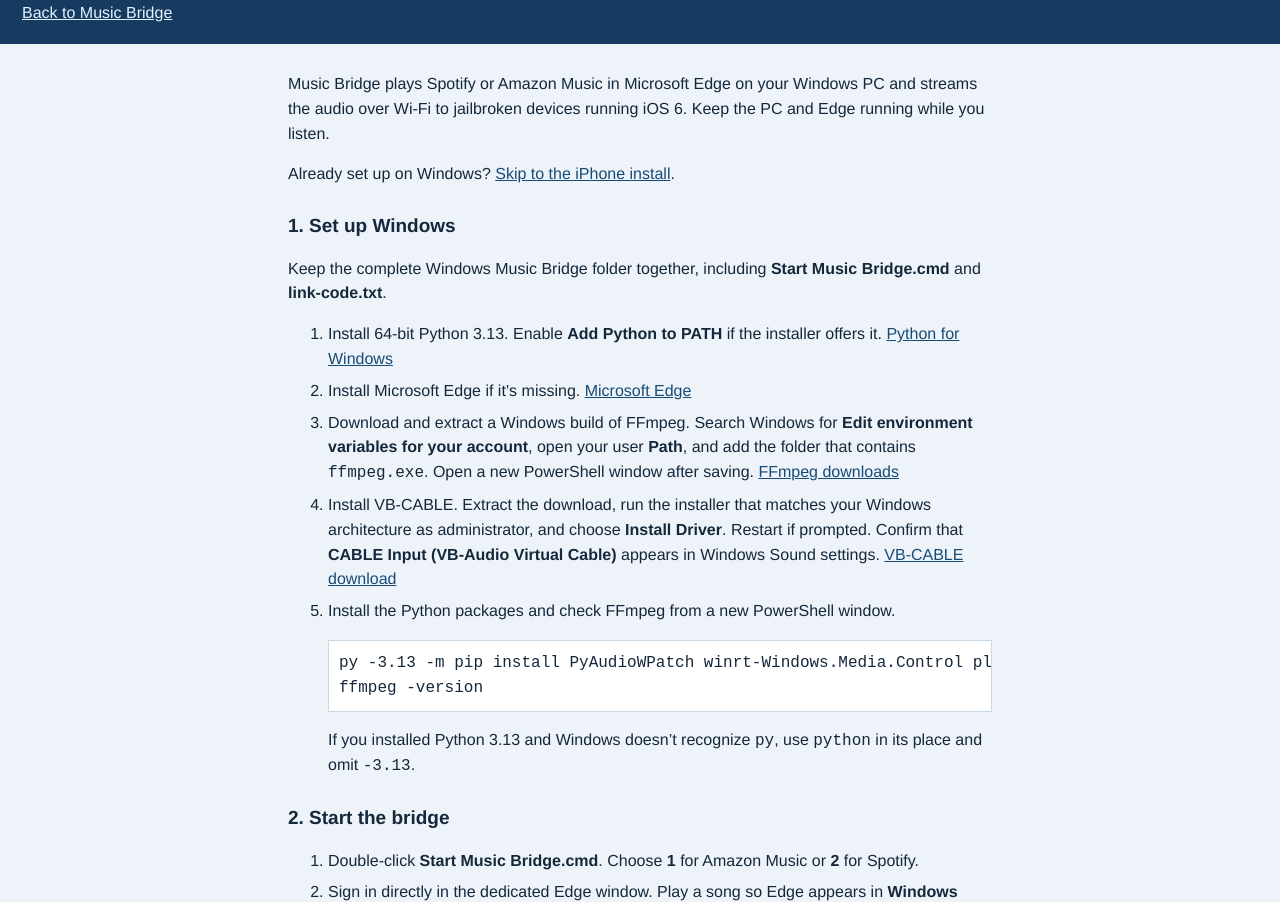
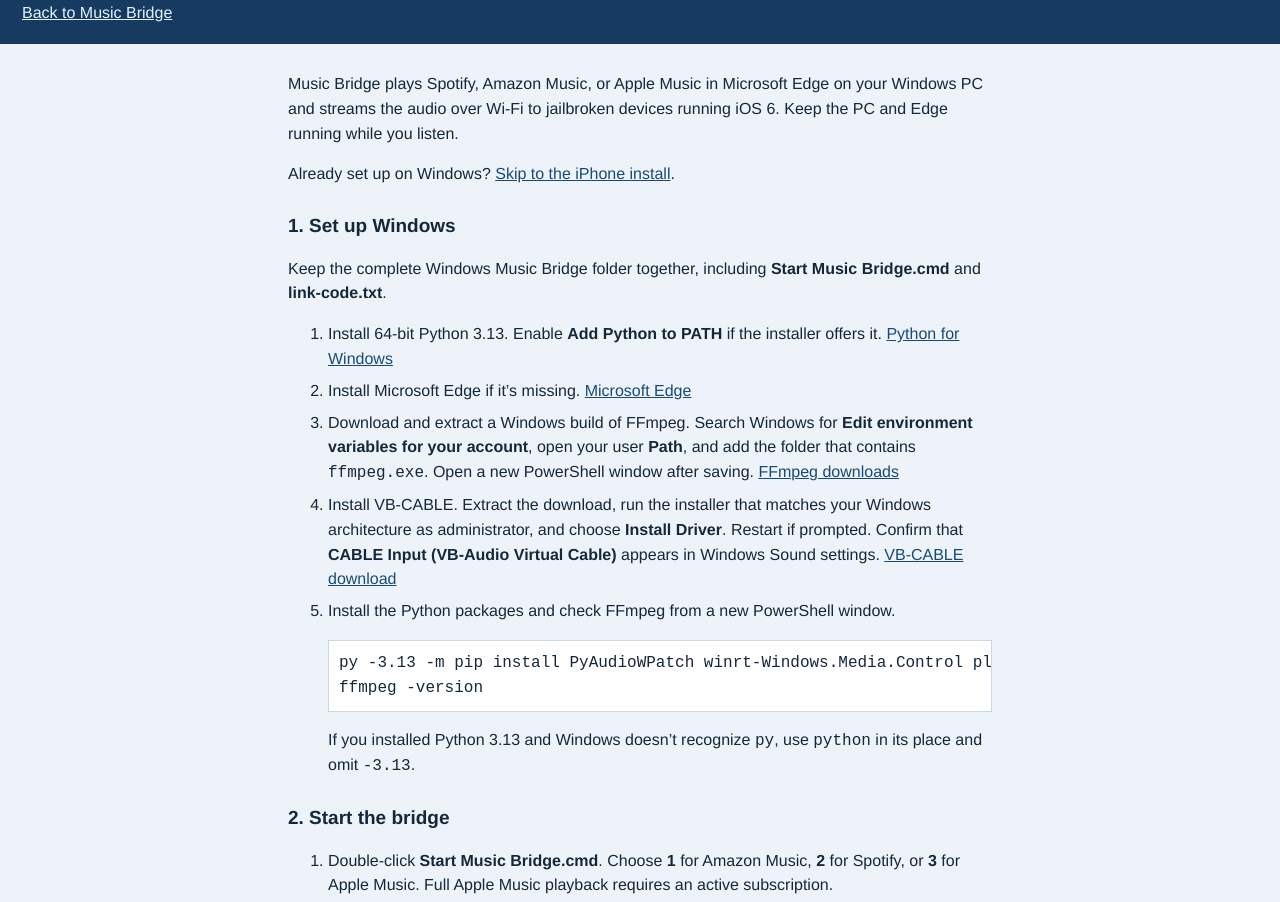
Before and after one commit to kabonkvvms/repo, a plain HTML site: page setup.html in a window 1280 px wide. Shown: the part 58-960 px from the top of the page. Drawn offline with Linux system fonts and the light colour scheme.

Commit message:
Publish Music Bridge 1.8.13 with Apple Music

```diff
--- a/setup.html
+++ b/setup.html
@@ -19,7 +19,7 @@
   <a href="./">Back to Music Bridge</a>
 </header>
 <main>
-  <p>Music Bridge plays Spotify or Amazon Music in Microsoft Edge on your Windows PC and streams the audio over Wi-Fi to jailbroken devices running iOS 6. Keep the PC and Edge running while you listen.</p>
+  <p>Music Bridge plays Spotify, Amazon Music, or Apple Music in Microsoft Edge on your Windows PC and streams the audio over Wi-Fi to jailbroken devices running iOS 6. Keep the PC and Edge running while you listen.</p>
   <p>Already set up on Windows? <a href="#iphone">Skip to the iPhone install</a>.</p>
 
   <h2>1. Set up Windows</h2>
@@ -38,7 +38,7 @@ ffmpeg -version</code></pre>
 
   <h2>2. Start the bridge</h2>
   <ol>
-    <li>Double-click <strong>Start Music Bridge.cmd</strong>. Choose <strong>1</strong> for Amazon Music or <strong>2</strong> for Spotify.</li>
+    <li>Double-click <strong>Start Music Bridge.cmd</strong>. Choose <strong>1</strong> for Amazon Music, <strong>2</strong> for Spotify, or <strong>3</strong> for Apple Music. Full Apple Music playback requires an active subscription.</li>
     <li>Sign in directly in the dedicated Edge window. Play a song so Edge appears in <strong>Windows Settings → System → Sound → Volume mixer</strong>.</li>
     <li>Set Edge’s output to <strong>CABLE Input</strong> or <strong>Music Bridge</strong>, whichever matches the launcher's <strong>Capturing</strong> line. Keep your normal speakers or headphones as the Windows default.</li>
     <li>If Windows Firewall prompts you, allow Python on <strong>Private networks</strong>. Connect the iPhone and PC to the same local network.</li>
```
Also changed, not shown: index.html (+2 -2 lines), 5 other files.
